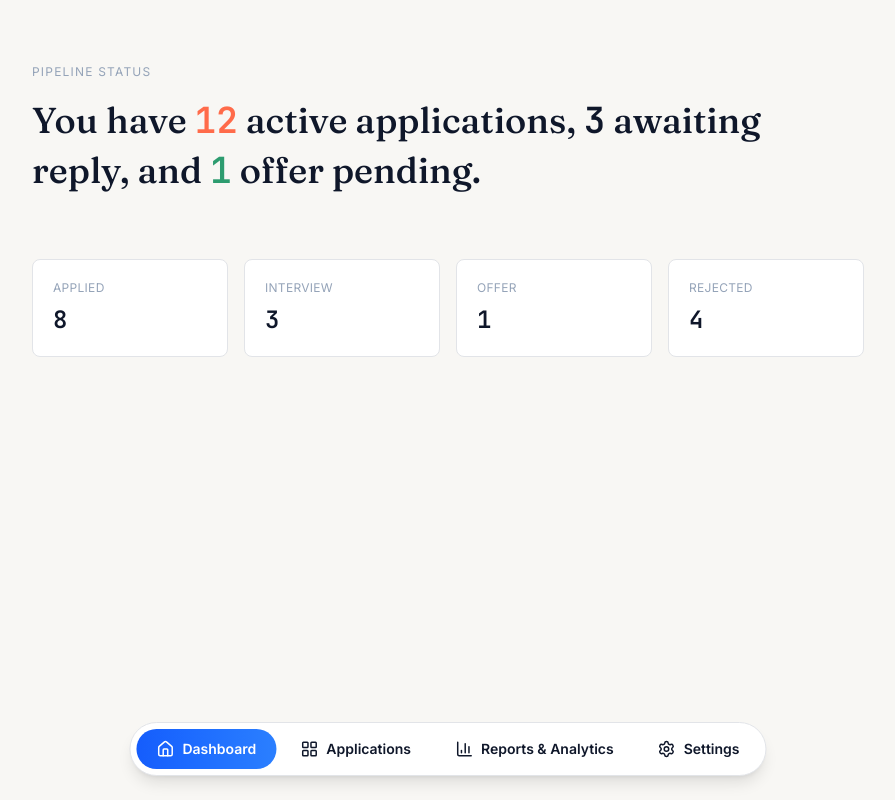
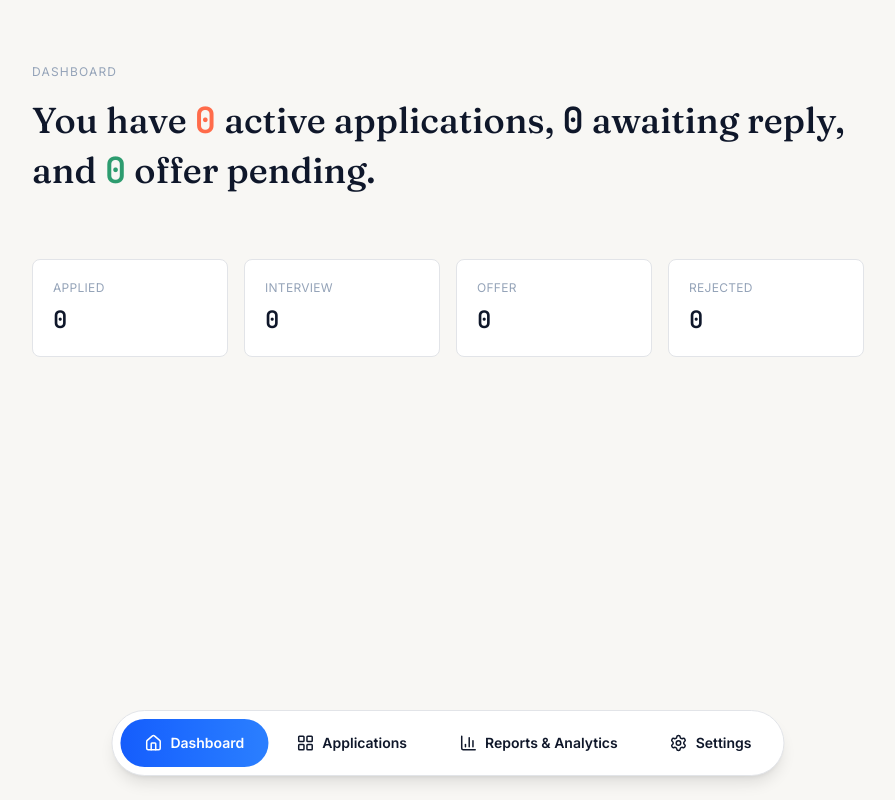
Before and after one commit to ToyBitZ00/Application_Tracker, a Next.js app: page /dashboard in a window 1280 px wide. Shown: the whole page, without its empty margins (192-1087 px from the left). Built offline with nearby package versions, Linux system fonts and the light colour scheme.

Commit message:
Improved the design and placeholder values in the Dashboard and Fixed the behaviour of the segmented control when resizing the page.

```diff
--- a/app/dashboard/page.tsx
+++ b/app/dashboard/page.tsx
@@ -1,24 +1,24 @@
 export default function DashboardPage() {
   return (
     <div className="px-8 pt-16 pb-32 max-w-4xl mx-auto">
-      <p className="text-xs uppercase tracking-widest text-slate mb-4">Pipeline status</p>
+      <p className="text-xs uppercase tracking-widest text-slate mb-4">Dashboard</p>
 
       <h1 className="font-display text-3xl md:text-4xl leading-snug text-ink">
         You have{' '}
-        <span className="font-mono font-semibold text-coral">12</span>{' '}
+        <span className="font-mono font-semibold text-coral">0</span>{' '}
         active applications,{' '}
-        <span className="font-mono font-semibold text-ink">3</span>{' '}
+        <span className="font-mono font-semibold text-ink">0</span>{' '}
         awaiting reply, and{' '}
-        <span className="font-mono font-semibold text-offer">1</span>{' '}
+        <span className="font-mono font-semibold text-offer">0</span>{' '}
         offer pending.
       </h1>
 
       <div className="mt-16 grid grid-cols-1 md:grid-cols-4 gap-4">
         {[
-          { stage: 'Applied', count: 8 },
-          { stage: 'Interview', count: 3 },
-          { stage: 'Offer', count: 1 },
-          { stage: 'Rejected', count: 4 },
+          { stage: 'Applied', count: 0 },
+          { stage: 'Interview', count: 0 },
+          { stage: 'Offer', count: 0 },
+          { stage: 'Rejected', count: 0 },
         ].map(({ stage, count }) => (
           <div key={stage} className="border border-hairline rounded-lg p-5 bg-white">
             <p className="text-xs uppercase tracking-wide text-slate mb-2">{stage}</p>
--- a/components/SegmentedNav.tsx
+++ b/components/SegmentedNav.tsx
@@ -17,14 +17,14 @@ export default function SegmentedNav() {
 
   return (
     <nav className="fixed bottom-6 left-1/2 -translate-x-1/2 z-50">
-      <div className="flex items-center gap-1 bg-white rounded-full shadow-lg border border-hairline p-1.5">
+      <div className="flex items-center gap-1 bg-white rounded-full shadow-lg border border-hairline p-2">
         {navItems.map(({ label, href, icon: Icon }) => {
           const isActive = pathname === href;
           return (
             <Link
               key={href}
               href={href}
-              className="relative flex items-center gap-2 px-5 py-2.5 rounded-full text-sm font-semibold"
+              className="relative flex items-center gap-2 px-4 sm:px-6 py-3.5 rounded-full text-sm font-semibold whitespace-nowrap shrink-0"
             >
               {isActive && (
                 <motion.div
@@ -38,7 +38,7 @@ export default function SegmentedNav() {
                 className={`relative z-10 transition-colors ${isActive ? 'text-white' : 'text-ink'}`}
               />
               <span
-                className={`relative z-10 transition-colors ${isActive ? 'text-white' : 'text-ink'}`}
+                className={`relative z-10 hidden sm:inline transition-colors ${isActive ? 'text-white' : 'text-ink'}`}
               >
                 {label}
               </span>
```
